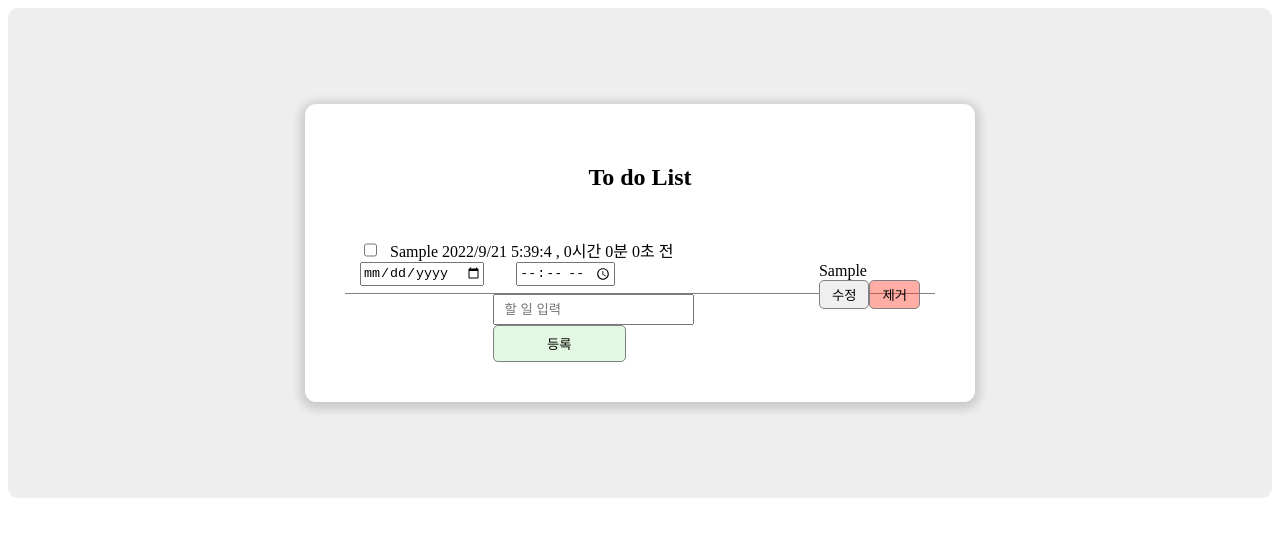
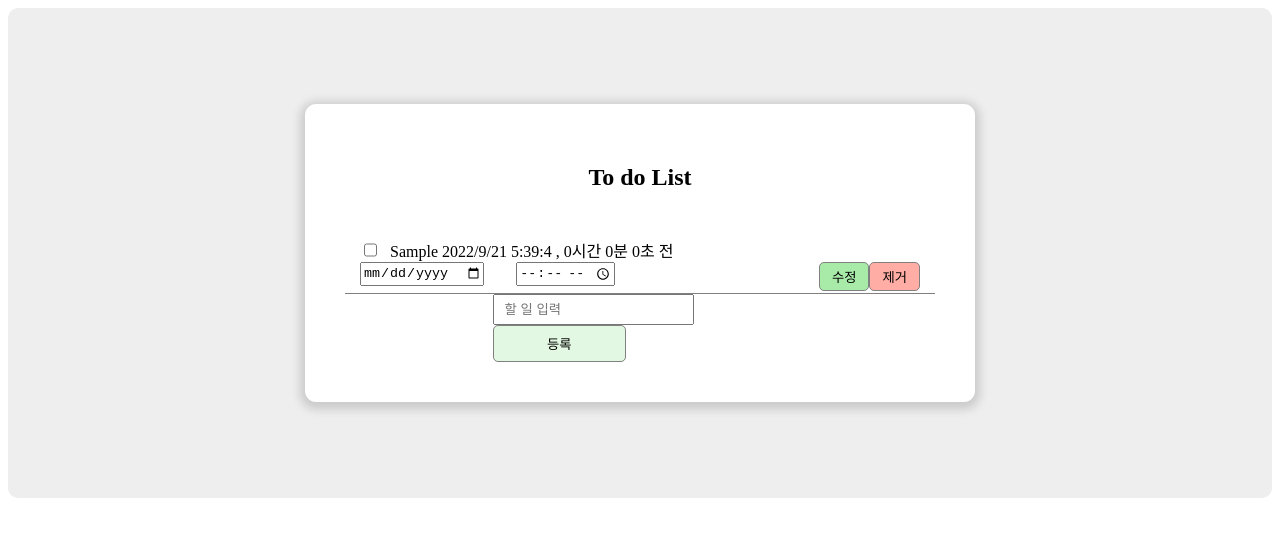
Before and after one commit to Tuna523/make-todo, a Next.js app: page / in a window 1280 px wide. Both pictures are taken after typing "Sample" into the empty fields and a click on the button "등록". Shown: the top 536 px of the page. Built offline with nearby package versions, Linux system fonts and the light colour scheme.

Commit message:
수정 버튼 완성(?)

```diff
--- a/components/Inputbox.tsx
+++ b/components/Inputbox.tsx
@@ -4,13 +4,9 @@ import { TodoList } from "../pages";
 const Inputbox: React.FC<{
   todoList: TodoList[]
   handleTodoListAdd: (todo: TodoList) => void
-  handleTodoListEdit: (todo: TodoList) => void
-}> = ({todoList, handleTodoListAdd, handleTodoListEdit}) => {
+}> = ({todoList, handleTodoListAdd}) => {
 
   const [txt, setTxt] = useState<string>("");
-  const [txtedit, setTxtedit] = useState<string>("");
-  const [myeditTxt, setMyeditTxt] = useState<string>("");
-  // const [newTodos, setNewTodos] = useState<TodoList[]>([]);
 
   const onChangeHandler = (e: React.ChangeEvent<HTMLInputElement>) => {
       // 1
@@ -34,40 +30,18 @@ const Inputbox: React.FC<{
         id: todoList.length,
         isEdit:false
       }
-      // setNewTodos(prev => ([...prev, todo]))
       handleTodoListAdd(todo);
       setTxt("");
 
       console.log(todo.value);
     }
-/*   const onChangeEditHandler = (e: React.ChangeEvent<HTMLInputElement>) => {
-    setTxtedit(e.target.value);
-    console.log(txtedit);
-    } */
 
-/*   const handleEdit = (e: React.SyntheticEvent<HTMLButtonElement>) => {
-    e.preventDefault();
-    const todo = {
-      value: txtedit,
-      date: new Date(),
-      completed: false
-    }
-    setMyeditTxt(txtedit);
-    handleTodoListEdit(todo);
-    setTxtedit("");
-  }
- */
   return(
     <form className="inputbox_wrap">
     <input name="todoItem" maxLength={20} className="todo_inputbox" placeholder='할 일 입력' value={txt} onChange={onChangeHandler}/>
     <button className="input_button inputbox_buttons" onClick={handleSubmit}>
         등록
     </button>
-      {/* <input maxLength={20} className="edit_inputbox" placeholder='수정할 내용' value={txtedit} onChange={onChangeEditHandler}/>
-      <button className="edit_button inputbox_buttons" onClick={(e)=>{handleEdit(e)}}>수정할 내용 담기</button>
-    <div className="edit_text">수정할 내용:
-        <span>{myeditTxt}</span>
-      </div> */}
     </form>
   )
 }
--- a/components/List.tsx
+++ b/components/List.tsx
@@ -34,14 +34,12 @@ const List: React.FC<{
 
 }> = ({todoList,handleTodoListRemove,onClickHandler,newTodos,setNewTodos}) => {
 
-    const [newText, setNewText] = useState("");
     const editInputRef = useRef(null);
 
     // 삭제함수
     const handleRemove = (event:React.SyntheticEvent<HTMLButtonElement>,index:number) => {
       event.preventDefault();
       handleTodoListRemove(index);
-    // setNewTodos(prev => prev.filter((_, i) => i !== index))
     }
 
     // 버튼 체크의 값 (boolean)
@@ -83,11 +81,10 @@ const List: React.FC<{
         <div className="list_content">
           <input id="checkButton"
           className={mytext.completed ? 'activated' : ''}
-          /* id='CheckButton' */ type={'checkbox'}
-          // defaultChecked={mytext.completed}
+          type={'checkbox'}
           onChange={(event)=>{ booleanhandler(event, index, mytext.completed) }}
           />
-          <span>{mytext.value} {/* index:{index} */} {formatDate(mytext.date)}</span>
+          <span>{mytext.value} {formatDate(mytext.date)}</span>
           </div>
           <span className="list_button_wrap">
             {mytext.isEdit ? (
@@ -100,11 +97,14 @@ const List: React.FC<{
               onChange={(event) => onChange(event, mytext.id)}
               />
             ) : (
-              <div>
-                {mytext.value}
-              </div>
+              <span></span>
             )}
-            <button className="list_buttons" onClick={() => editButton(event,mytext.id)}>수정</button>
+            {mytext.isEdit ? (
+              <button className="edit_button list_buttons" onClick={() => editButton(event,mytext.id)}>완료</button>
+            ):(
+              <button className="edit_button list_buttons" onClick={() => editButton(event,mytext.id)}>수정</button>
+            )}
+
             <button className="remove_button list_buttons" onClick={(event)=>{handleRemove(event, index)}}>제거</button>
           </span>
           <div className="time_wrap">
--- a/pages/index.tsx
+++ b/pages/index.tsx
@@ -14,57 +14,12 @@ export type TodoList = {
 
 const Home: React.FC<NextPage> = () => {
 
-  // 추가과제
-  // 메롱 11111
-  // 0. 코드정리 필수~ ✔︎
-  // 1. checked 여부 : boolean 타입에다가 추가해봅시당~  ✔
-  // 2. 컴포넌트로 쪼개봅시다... (필수 ><) ✔︎
-  // 3. 수정기능 추가해보자 ~ ✔︎(?)
-
-  // 0921 ==============================================================================================================================
-  // 등록한 todo가 몇분전인지 ✔︎
-
-  // 수정버튼 수정
-
-  // 로컬 스토리지
-  // 1. 페이지 접근시, 로컬스트리지에 이전에 저장한 투두리스트 목록이 있는지 검사
-  // 2. 만약 있다? -> 노출
-  // 3. 없다 -> 빈화면
-
-  // 사용자가 투두리스트를 추가한다
-  // 로컬스토리지에도 추가한다
-
-  // 사용자가 투두리스트를 수정하거나 삭제한다
-  // 로컬스토리지에 있는 값도 변경된다.
-
-
-
-  // 로컬스토리지에 저장하는 법
-  // 로컬스토리지에 가져오는 법
-  // =================================================================================================================================
-
 
   const [newTodos, setNewTodos] = useState<TodoList[]>([]);
-  const [edit, setEdit] = useState<TodoList[]>([]);
-  const [newText, setNewText] = useState()
+
   // 추가 함수
   const handleTodoListAdd = (todo: TodoList) => {
     setNewTodos(prev => ([...prev, todo]));
-  }
-
-  // 수정할 값을 받는 수정 함수
-  const handleTodoListEdit = (todo: TodoList) => {
-    setEdit([todo]);
-
-  }
-  // 실제 값을 바꾸는 버튼의 수정 함수
-/*   const realEdit = (todo: TodoList, index: number) => {
-    newTodos[index].value = edit[index=0].value;
-
-    handleTodoListEdit(todo);
-  } */
-
-  const getEditText = (newText:string) => {
   }
 
   // 제거 함수
@@ -95,11 +50,42 @@ const Home: React.FC<NextPage> = () => {
           <List todoList={newTodos} handleTodoListRemove={handleTodoListRemove}
           onClickHandler={onClickHandler} newTodos={newTodos} setNewTodos={setNewTodos} />
 
-          <Inputbox todoList={newTodos} handleTodoListAdd={handleTodoListAdd} handleTodoListEdit={handleTodoListEdit} />
+          <Inputbox todoList={newTodos} handleTodoListAdd={handleTodoListAdd} />
           </div>
       </div>
     </section>
   )
 }
 
+
 export default Home
+
+
+// 추가과제
+// 메롱 11111
+// 0. 코드정리 필수~ ✔︎
+// 1. checked 여부 : boolean 타입에다가 추가해봅시당~  ✔
+// 2. 컴포넌트로 쪼개봅시다... (필수 ><) ✔︎
+// 3. 수정기능 추가해보자 ~ ✔︎(?)
+
+// 0921 ==============================================================================================================================
+// 등록한 todo가 몇분전인지 ✔︎
+
+// 수정버튼 수정 ✔︎(?)
+
+// 로컬 스토리지
+// 1. 페이지 접근시, 로컬스트리지에 이전에 저장한 투두리스트 목록이 있는지 검사
+// 2. 만약 있다? -> 노출
+// 3. 없다 -> 빈화면
+
+// 사용자가 투두리스트를 추가한다
+// 로컬스토리지에도 추가한다
+
+// 사용자가 투두리스트를 수정하거나 삭제한다
+// 로컬스토리지에 있는 값도 변경된다.
+
+
+
+// 로컬스토리지에 저장하는 법
+// 로컬스토리지에 가져오는 법
+// =================================================================================================================================
```
